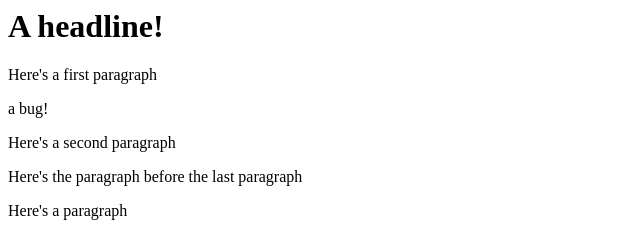
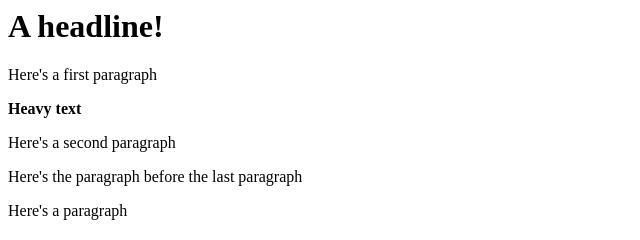
Before and after one commit to jeremyfelt/a-fancy-repository, a plain HTML site: page index.html in a window 1280 px wide. Shown: the full height of the page, 0-640 px from the left. Drawn offline with Linux system fonts and the light colour scheme.

Commit message:
Add heavy text

```diff
--- a/index.html
+++ b/index.html
@@ -4,7 +4,7 @@
 	<body>
 		<h1>A headline!</h1>
 		<p>Here's a first paragraph</p>
-		<p>a bug!</p>
+		<b>Heavy text</b>
 		<p>Here's a second paragraph</p>
 		<p>Here's the paragraph before the last paragraph</p>
 		<p>Here's a paragraph</p>
```
